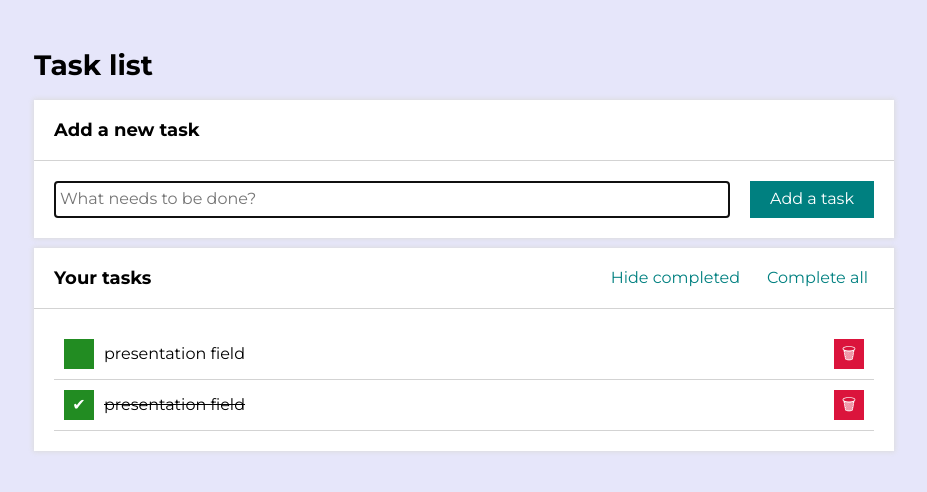
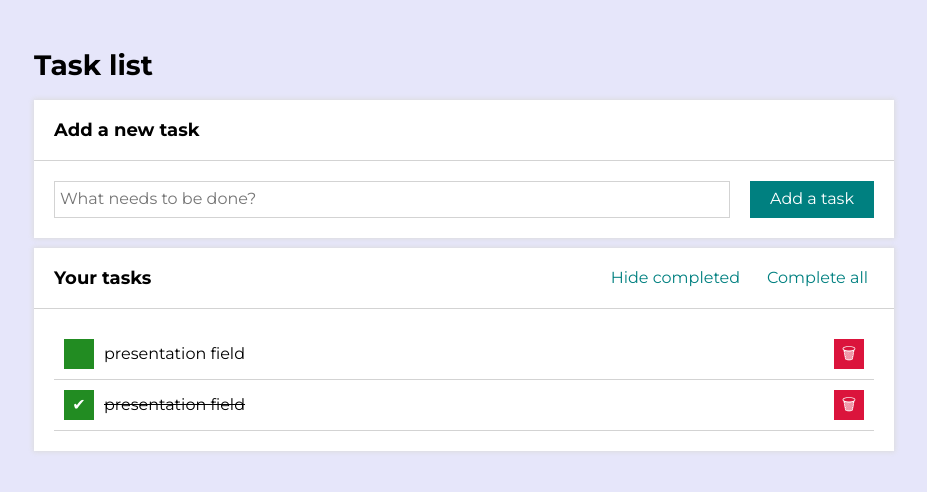
Before and after one commit to RobFyd/To-Do-List-in-React, a React (Create React App) app: page / in a window 1280 px wide. Shown: the top 492 px of the page, without its empty margins (176-1103 px from the left). Built offline with nearby package versions, Linux system fonts and the light colour scheme.

Commit message:
Field focus added

```diff
--- a/src/Form/index.js
+++ b/src/Form/index.js
@@ -1,8 +1,9 @@
-import { useState } from 'react';
-import { TasksForm, Field, Button } from "./styled"
+import { useState, useRef } from "react";
+import { TasksForm, Field, Button } from "./styled";
 
 const Form = ({ addNewTask }) => {
   const [newTaskContent, setNewTaskContent] = useState("");
+  const inputRef = useRef(null);
 
   const onFormSubmit = (event) => {
     event.preventDefault();
@@ -12,19 +13,22 @@ const Form = ({ addNewTask }) => {
     }
   };
 
+  const focusInput = () => {
+    inputRef.current.focus();
+  };
+
   return (
     <TasksForm onSubmit={onFormSubmit}>
       <Field
+        ref={inputRef}
         value={newTaskContent}
-            className="form__field"
         required
-            autoFocus
         placeholder="What needs to be done?"
         onChange={({ target }) => setNewTaskContent(target.value)}
       />
-         <Button>Add a task</Button>
+      <Button onClick={focusInput}>Add a task</Button>
     </TasksForm>
-   )
+  );
 };
 
 export default Form;
```
Lines whose indentation alone changed are shown as unchanged.
